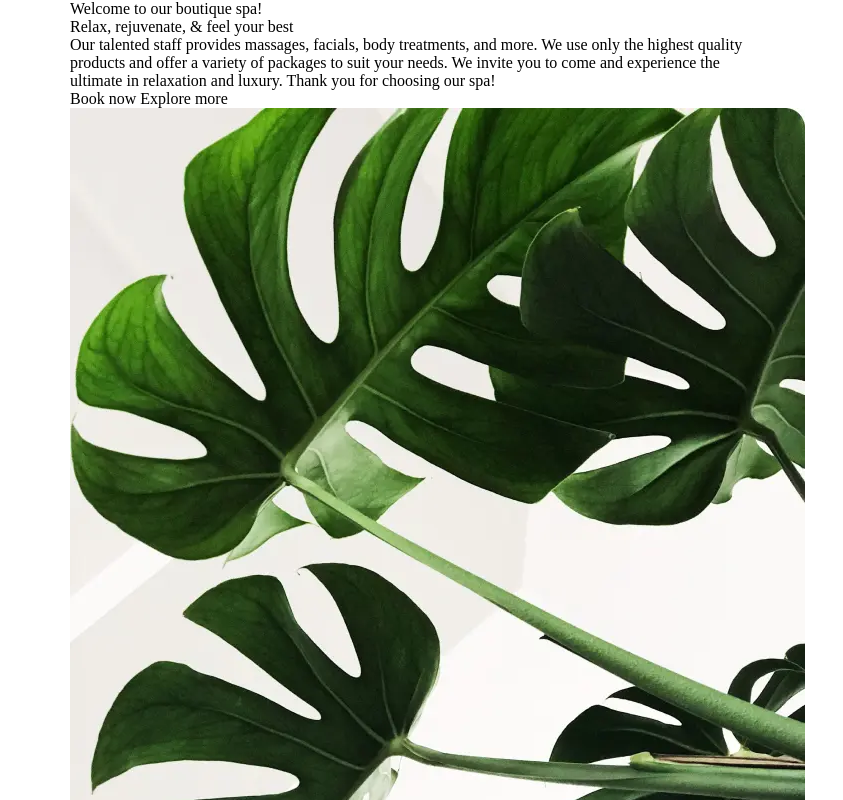
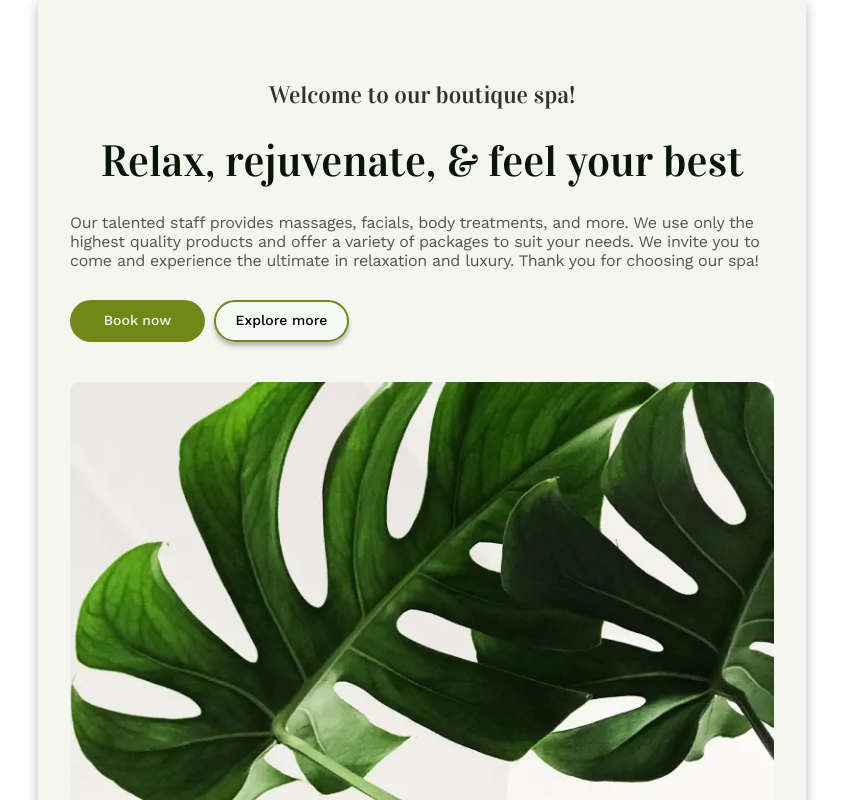
Before and after one commit to Maksym82/citrus-hw-01, a plain HTML site: page index.html in a window 1280 px wide. Shown: the top 800 px of the page, without its empty margins (218-1061 px from the left). Drawn offline with nearby package versions, Linux system fonts and the light colour scheme; a web font is replaced by a local one.

Commit message:
Update styles spa

```diff
--- a/assets/styles/style.css
+++ b/assets/styles/style.css
@@ -78,3 +78,104 @@ input {
     padding: 0 32px;
   }
 }
+
+/* Section Hero */
+.hero {
+  max-width: 320px;
+  margin: 0 auto;
+  padding-bottom: 24px;
+  background-color: #f6f6f1;
+  box-shadow: 0 4px 12px 0 rgba(0, 0, 0, 0.28);
+}
+
+@media (min-width: 768px) {
+  .hero {
+    max-width: 768px;
+  }
+}
+
+.hero__main {
+  display: flex;
+  flex-direction: column;
+}
+
+.hero__content {
+  padding: 80px 0 40px 0;
+  border-radius: 20px 20px 20px 20px;
+}
+
+.hero__sub-title {
+  font-family: "Vidaloka", sans-serif;
+  font-size: 24px;
+  color: #313131;
+  text-align: center;
+  margin-bottom: 25px;
+}
+
+.hero__title {
+  font-family: "Vidaloka", sans-serif;
+  font-size: 44px;
+  color: #091605;
+  text-align: center;
+  margin-bottom: 25px;
+}
+
+.hero__description {
+  font-family: "Work Sans", sans-serif;
+  font-weight: 400;
+  font-size: 16px;
+  letter-spacing: -0.02em;
+  color: #4f584c;
+  margin-bottom: 30px;
+}
+
+/* Buttons */
+.button__box {
+  display: flex;
+  align-items: center;
+  gap: 9px;
+}
+
+.btn {
+  font-family: "Work Sans", sans-serif;
+  font-weight: 500;
+  font-size: 14px;
+  line-height: 1.28023;
+  text-align: center;
+  border-radius: 30px;
+  width: 135px;
+  height: 42px;
+}
+
+.first-btn {
+  background-color: #708817;
+  color: #f5f5f5;
+  transition: all 0.25s linear;
+}
+
+.first-btn:hover,
+.first-btn:focus {
+  background-color: #f5f5f5;
+  color: #708817;
+  border: 2px solid #708817;
+  box-shadow: 0 4px 4px 0 rgba(0, 0, 0, 0.25);
+}
+
+.second-btn {
+  border: 2px solid #708817;
+  box-shadow: 0 4px 4px 0 rgba(0, 0, 0, 0.25);
+  background-color: rgba(244, 253, 249, 0.4);
+  transition: all 0.25s linear;
+}
+
+.second-btn:hover,
+.second-btn:focus {
+  background-color: #708817;
+  color: #f5f5f5;
+  box-shadow: none;
+}
+
+.hero__image {
+  background: rgba(32, 54, 53, 0.75);
+  border-radius: 10px 0 0 10px;
+}
--- a/index.html
+++ b/index.html
@@ -4,13 +4,20 @@
     <meta charset="UTF-8" />
     <meta name="viewport" content="width=device-width, initial-scale=1.0" />
     <title>SPA</title>
+    <!--Fonts-->
+    <link rel="preconnect" href="https://fonts.googleapis.com" />
+    <link rel="preconnect" href="https://fonts.gstatic.com" crossorigin />
+    <link
+      href="https://fonts.googleapis.com/css2?family=Vidaloka&family=Work+Sans:ital,wght@0,100..900;1,100..900&family=Ysabeau+Infant:wght@500&display=swap"
+      rel="stylesheet"
+    />
     <!--Styles-->
     <link rel="stylesheet" href="./assets/styles/style.css" />
   </head>
   <body>
     <main>
       <section class="hero">
-        <div class="hero__container">
+        <div class="hero__container hero__main">
           <div class="hero__content">
             <p class="hero__sub-title">Welcome to our boutique spa!</p>
             <h1 class="hero__title">Relax, rejuvenate, & feel your best</h1>
@@ -22,8 +29,8 @@
               choosing our spa!
             </p>
             <div class="button__box">
-                <button class="btn first-btn" type="button">Book now</button>
-                <button class="btn second-btn" type="button">Explore more</button>
+              <button class="btn first-btn" type="button">Book now</button>
+              <button class="btn second-btn" type="button">Explore more</button>
             </div>
           </div>
           <img
```
